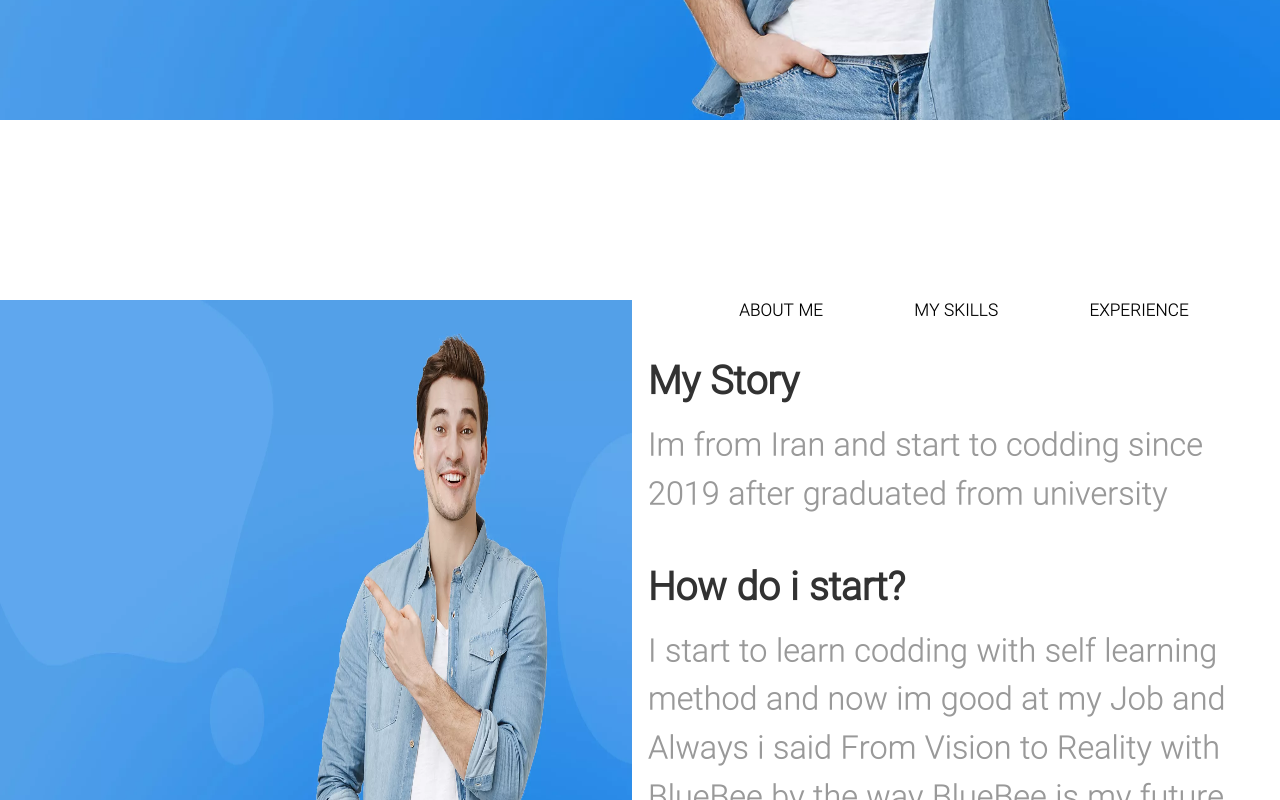
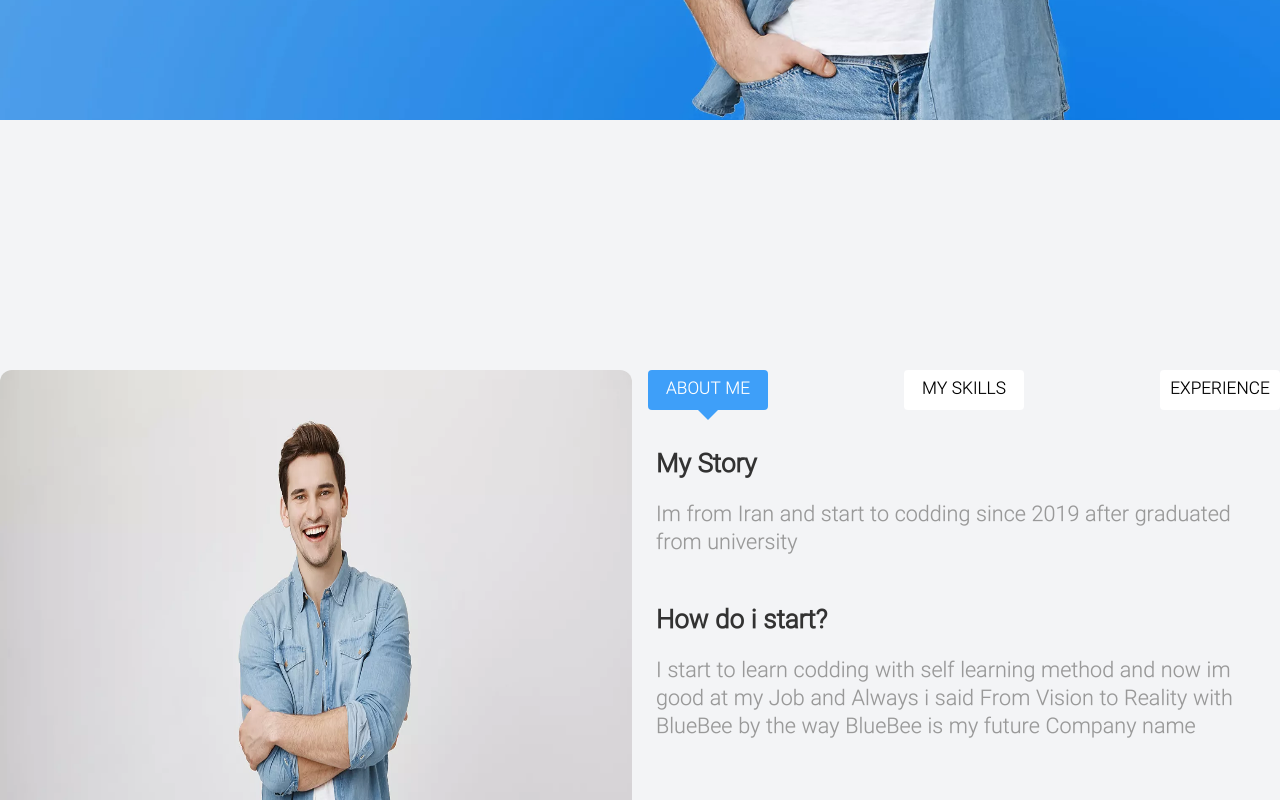
Before and after one commit to amirkeramat/personal-site, a React (Vite) app in the folder client/: page / in a window 1280 px wide. Shown: the part 680-1480 px from the top of the page. Built offline with nearby package versions, Linux system fonts and the light colour scheme.

Commit message:
fix about section

```diff
--- a/client/src/components/About/About.jsx
+++ b/client/src/components/About/About.jsx
@@ -7,45 +7,63 @@ const About = () => {
   };
   return (
     <div
-      className='pt-[360px] relative h-screen min-h-full flex justify-center items-center'
+      className='bg-gray-100 relative overflow-hidden h-screen min-h-full flex justify-center items-center'
       id='about'>
-      <div className='container h-screen'>
-        <div className='grid   grid-cols-2 gap-x-4  h-screen  min-h-[750px] '>
-          <div className='grid-cols-6'>
-            <img src='/img/bg_1.jpg.jpg' className='w-full h-[750px]' alt='' />
+      <div className='container h-screen mt-5 lg:mt-[500px] '>
+        <div className='grid grid-cols lg:grid-cols-2 gap-x-4  h-screen  min-h-[720px] overflow-hidden '>
+          <div className='h-full'>
+            <img src='/img/about.jpg' className='w-full h-full lg:h-[600px] rounded-xl' alt='' />
           </div>
-          <div className='grid-cols-6 flex flex-col space-y-10 '>
-            <div className='flex justify-evenly'>
-              <button onClick={() => onClickHandler("about-me")}>
+          <div className='flex flex-col space-y-5 lg:space-y-10 '>
+            <div className='flex justify-between'>
+              <button
+                className={`w-[120px] p-2 rounded relative  ${
+                  showInfo === "about-me"
+                    ? " bg-active-color text-white after:big-dot"
+                    : "bg-white-color"
+                } transition-all duration-500`}
+                onClick={() => onClickHandler("about-me")}>
                 ABOUT ME
               </button>
-              <button onClick={() => onClickHandler("my-skills")}>
+              <button
+                className={`w-[120px] p-2 rounded relative  ${
+                  showInfo === "my-skills"
+                    ? " bg-active-color text-white after:big-dot"
+                    : "bg-white-color"
+                } transition-all duration-500`}
+                onClick={() => onClickHandler("my-skills")}>
                 MY SKILLS
               </button>
-              <button onClick={() => onClickHandler("experience")}>
+              <button
+                className={`w-[120px] p-2 rounded relative${
+                  showInfo === "experience"
+                    ? " bg-active-color text-white after:big-dot"
+                    : " bg-white-color"
+                } transition-all duration-500`}
+                onClick={() => onClickHandler("experience")}>
                 EXPERIENCE
               </button>
             </div>
             <div
-              className={`flex flex-col  space-y-12 transition-all duration-500 ${
+              className={`flex flex-col space-y-5 px-2 lg:space-y-12 transition-all duration-500 ${
                 showInfo === "about-me"
                   ? "block opacity-100"
                   : "hidden opacity-0"
               }`}>
-              <div className='flex flex-col space-y-5'>
-                <h4 className=' text-text-title-color text-4xl font-bold'>
+              <div className='flex flex-col lg:space-y-5'>
+                <h4 className=' text-text-title-color lg:text-2xl font-bold'>
                   My Story
                 </h4>
-                <p className=' text-text-content-color text-3xl leading-relaxed'>
+                <p className=' text-text-content-color lg:text-xl leading-relaxed'>
                   Im from Iran and start to codding since 2019 after graduated
                   from university
                 </p>
               </div>
-              <div className='flex flex-col space-y-5'>
-                <h4 className=' text-text-title-color text-4xl font-bold'>
+              <div className='flex flex-col lg:space-y-5'>
+                <h4 className=' text-text-title-color lg:text-2xl font-bold'>
                   How do i start?
                 </h4>
-                <p className=' text-text-content-color text-3xl leading-relaxed'>
+                <p className=' text-text-content-color lg:text-xl leading-relaxed'>
                   I start to learn codding with self learning method and now im
                   good at my Job and Always i said From Vision to Reality with
                   BlueBee by the way BlueBee is my future Company name
@@ -53,41 +71,96 @@ const About = () => {
               </div>
             </div>
             <div
-              className={`flex flex-col  space-y-12 transition-all duration-500 ${
+              className={`flex flex-col space-y-5 px-2 lg:space-y-12 transition-all duration-500 ${
                 showInfo === "my-skills"
                   ? "block opacity-100"
                   : "hidden opacity-0"
               }`}>
+              <div className='flex flex-col space-y-4 lg:space-y-10'>
+                <h4 className=' text-text-title-color lg:text-2xl font-bold'>
+                  My Skills
+                </h4>
+                <div className='grid grid-cols-1 lg:grid-cols-2 lg:gap-x-4 gap-y-1 lg:gap-y-20'>
+                  <div className='grid-cols-6'>
+                    <span className='flex justify-between'>
+                      <h4>HTML/CSS</h4>
+                      <h6> 99%</h6>
+                    </span>
+                    <div className='w-full rounded-full h-[10px] bg-white-color'>
+                      <div className='w-[99%] rounded-full h-[9px] bg-blue-500'></div>
+                    </div>
+                  </div>
+                  <div className='grid-cols-6'>
+                    <span className='flex justify-between'>
+                      <h4>Java Script</h4>
+                      <h6> 70%</h6>
+                    </span>
+                    <div className='w-full rounded-full h-[10px] bg-white-color'>
+                      <div className='w-[70%] rounded-full h-[9px] bg-indigo-500'></div>
+                    </div>
+                  </div>
+                  <div className='grid-cols-6'>
+                    <span className='flex justify-between'>
+                      <h4>React</h4>
+                      <h6> 75%</h6>
+                    </span>
+                    <div className='w-full rounded-full h-[10px] bg-white-color'>
+                      <div className='w-[75%] rounded-full h-[9px] bg-amber-500'></div>
+                    </div>
+                  </div>
+                  <div className='grid-cols-6'>
+                    <span className='flex justify-between'>
+                      <h4>TailWindCss</h4>
+                      <h6> 90%</h6>
+                    </span>
+                    <div className='w-full rounded-full h-[10px] bg-white-color'>
+                      <div className='w-[90%] rounded-full h-[9px] bg-emerald-500'></div>
+                    </div>
+                  </div>
+                  <div className='grid-cols-6'>
+                    <span className='flex justify-between'>
+                      <h4>Bootstrap</h4>
+                      <h6> 60%</h6>
+                    </span>
+                    <div className='w-full rounded-full h-[10px] bg-white-color'>
+                      <div className='w-[60%] rounded-full h-[9px] bg-teal-500'></div>
+                    </div>
+                  </div>
+                  <div className='grid-cols-6'>
+                    <span className='flex justify-between'>
+                      <h4>Js/React Libraries</h4>
+                      <h6> 80%</h6>
+                    </span>
+                    <div className='w-full rounded-full h-[10px] bg-white-color'>
+                      <div className='w-[80%] rounded-full h-[9px] bg-fuchsia-700'></div>
+                    </div>
+                  </div>
+                </div>
+              </div>
+            </div>
+            <div
+              className={`flex flex-col space-y-5 px-2 lg:space-y-12 transition-all duration-500 ${
+                showInfo === "experience" ? "block" : "hidden"
+              }`}>
               <div className='flex flex-col space-y-5'>
-                <h4 className=' text-text-title-color text-4xl font-bold'>
+                <h4 className=' text-text-title-color lg:text-2xl font-bold'>
                   My Story
                 </h4>
-                <p className=' text-text-content-color text-3xl leading-relaxed'>
+                <p className=' text-text-content-color lg:text-xl leading-relaxed'>
                   Im from Iran and start to codding since 2019 after graduated
                   from university
                 </p>
               </div>
               <div className='flex flex-col space-y-5'>
-                <h4 className=' text-text-title-color text-4xl font-bold'>
+                <h4 className=' text-text-title-color lg:text-2xl font-bold'>
                   How do i start?
                 </h4>
-                <p className=' text-text-content-color text-3xl leading-relaxed'>
+                <p className=' text-text-content-color lg:text-xl leading-relaxed'>
                   I start to learn codding with self learning method and now im
                   good at my Job and Always i said From Vision to Reality with
                   BlueBee by the way BlueBee is my future Company name
                 </p>
               </div>
-            </div>
-            <div
-              className={` bg-slate-500 ${
-                showInfo === "experience" ? "block" : "hidden"
-              }`}>
-              <p>
-                Lorem ipsum dolor sit amet, consectetur adipisicing elit.
-                Suscipit sequi, nobis adipisci similique nostrum quo at, quam
-                modi, ducimus quas officiis! Vel nostrum, dolorum velit eveniet
-                ducimus libero voluptates temporibus!
-              </p>
             </div>
           </div>
         </div>
--- a/client/tailwind.config.js
+++ b/client/tailwind.config.js
@@ -17,6 +17,7 @@ export default {
         "text-title-color": "#323232",
         "text-content-color": "#999999",
         "--primary-font": "IRANSans",
+        "active-color": "#3e9ff9",
       },
       backgroundImage: {
         "hero-bg": "url('/img/bg_1.jpg.jpg')",
```
Also changed, not shown: client/public/img/about.jpg (added).
